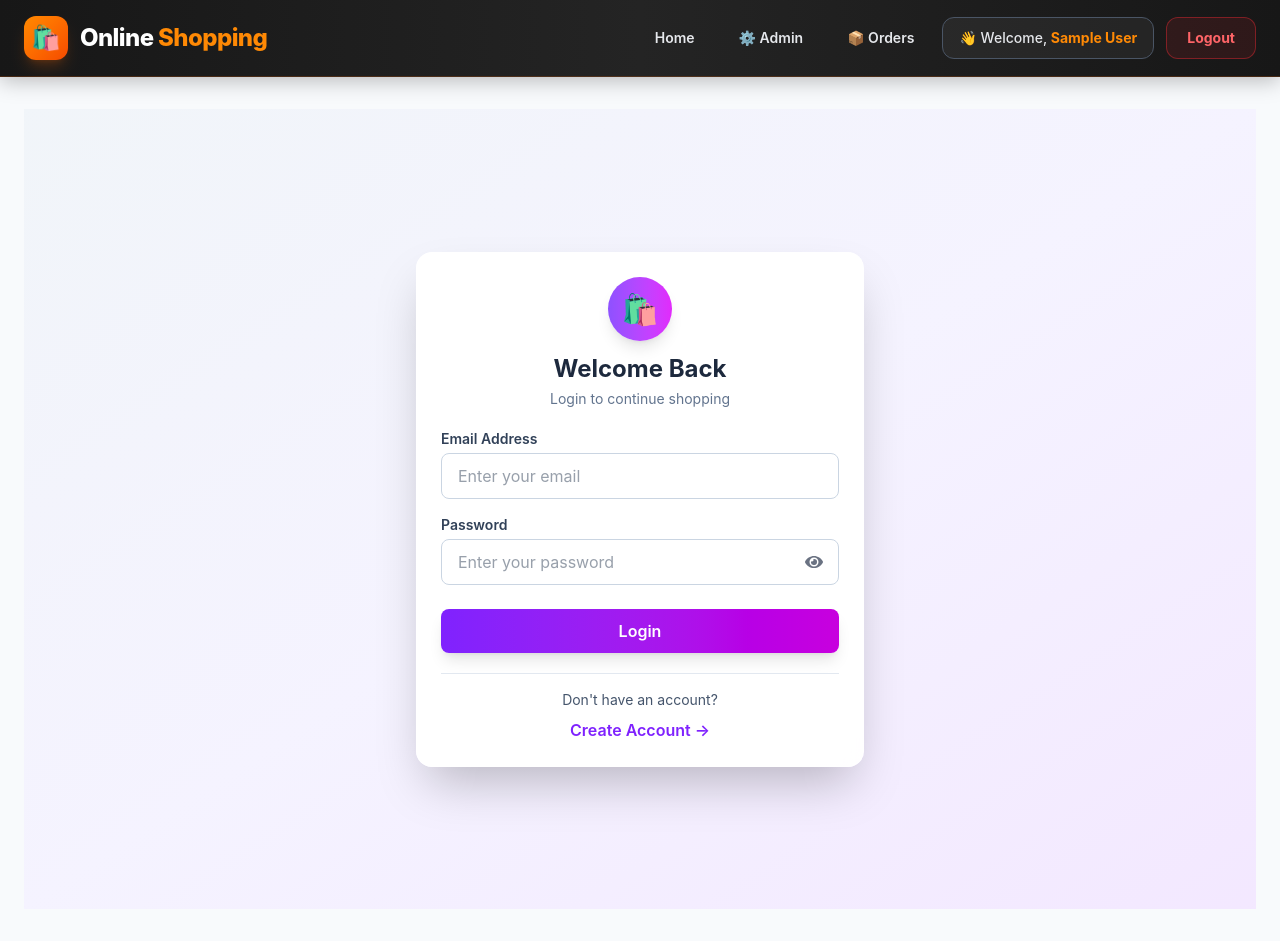
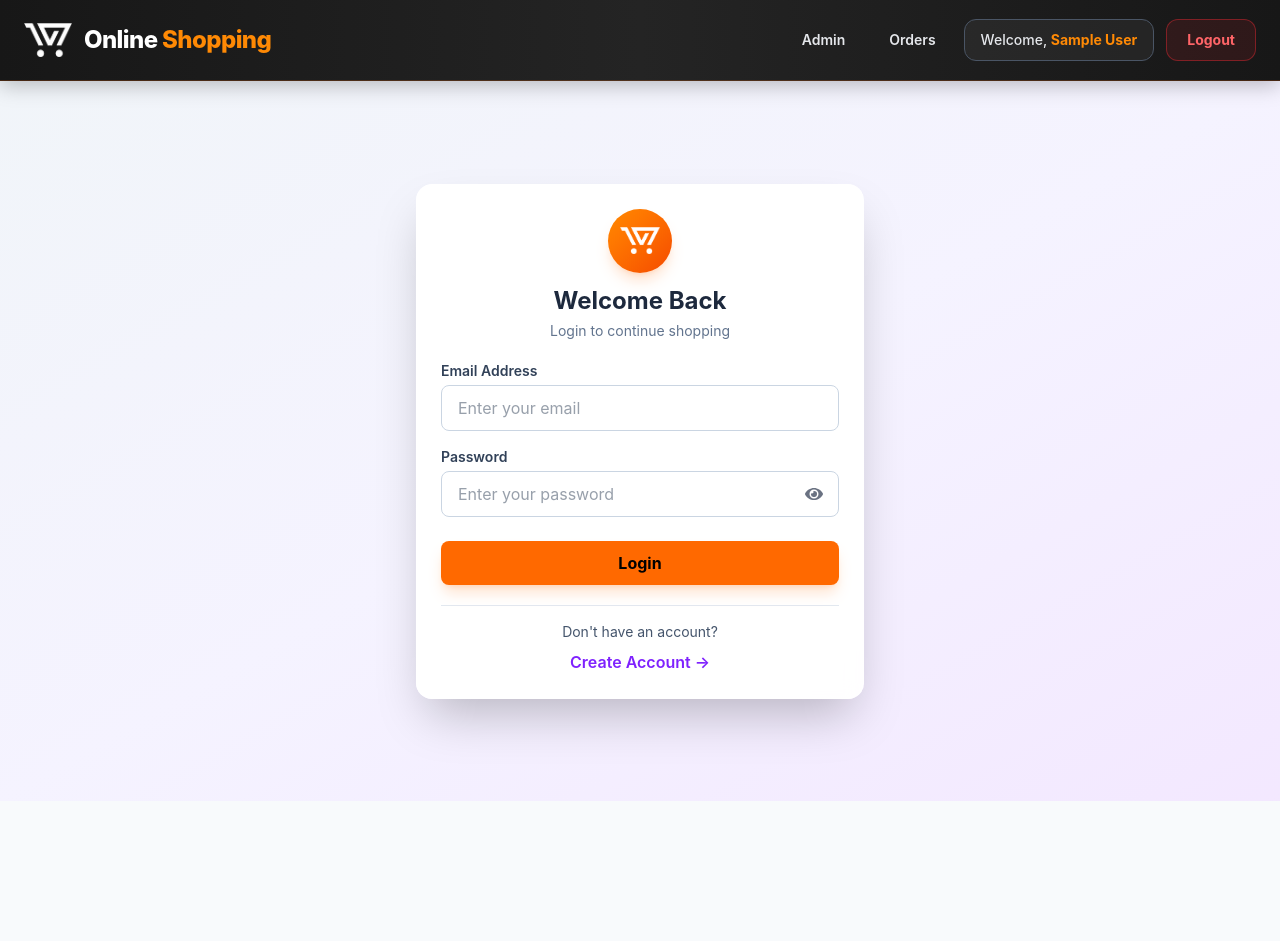
Before and after one commit to SudhirKadam1802/Online-Shopping-Application, a React (Vite) app in the folder Online-Shopping-App-Frontend/: page /login in a window 1280 px wide. After the commit the page ends 801 px from the top, so only its background shows below. Built offline with nearby package versions, Linux system fonts and the light colour scheme; no server answers; sample sign-in values are in the browser's storage.

Commit message:
css changes login and signup

```diff
--- a/Online-Shopping-App-Frontend/src/Navbar.jsx
+++ b/Online-Shopping-App-Frontend/src/Navbar.jsx
@@ -1,8 +1,11 @@
-import { Link } from "react-router-dom";
+
+import { Link, useLocation } from "react-router-dom";
 import { useEffect, useState } from "react";
 
 const Navbar = ({ cartCount }) => {
+  const { pathname } = useLocation();
   const [user, setUser] = useState(null);
+  const isLoginPage = pathname === "/login";
 
   useEffect(() => {
     const loadUser = () => {
@@ -45,9 +48,11 @@ const Navbar = ({ cartCount }) => {
           to="/"
           className="group flex items-center gap-3"
         >
-          <span className="flex h-11 w-11 items-center justify-center rounded-xl bg-gradient-to-br from-orange-400 to-orange-600 text-2xl shadow-lg shadow-orange-500/20 transition-transform duration-300 group-hover:scale-110">
-            🛍️
-          </span>
+          <img
+            src="/shop-logo-white-transparent.png"
+            alt="Online Shopping Logo"
+            className="h-12 w-12 object-contain transition-transform duration-300 group-hover:scale-110"
+          />
 
           <span className="text-2xl font-extrabold tracking-tight text-white">
             Online
@@ -58,11 +63,13 @@ const Navbar = ({ cartCount }) => {
         {/* Navigation */}
         <div className="flex items-center gap-3">
 
-          <Link to="/" className={navLink}>
-            Home
-          </Link>
+          {!isLoginPage && (
+            <Link to="/" className={navLink}>
+              Home
+            </Link>
+          )}
 
-          {!user?.isAdmin && (
+          {!isLoginPage && !user?.isAdmin && (
             <Link
               to="/cart"
               className="flex items-center gap-2 rounded-xl border border-orange-400/20 bg-orange-500/10 px-4 py-2.5 text-sm font-semibold text-orange-300 transition-all duration-300 hover:border-orange-400/50 hover:bg-orange-500/20"
@@ -79,18 +86,18 @@ const Navbar = ({ cartCount }) => {
             <>
               {user.isAdmin && (
                 <Link to="/admin" className={navLink}>
-                  ⚙️ Admin
+                  Admin
                 </Link>
               )}
 
               {!user.isAdmin && (
                 <Link to="/wishlist" className={navLink}>
-                  ❤️ Wishlist
+                   Wishlist
                 </Link>
               )}
 
               <Link to="/orders" className={navLink}>
-                📦 Orders
+                 Orders
               </Link>
             </>
           )}
@@ -114,7 +121,7 @@ const Navbar = ({ cartCount }) => {
           ) : (
             <>
               <div className="rounded-xl border border-gray-600 bg-white/5 px-4 py-2.5 text-sm font-medium text-gray-200">
-                👋 Welcome, <span className="font-bold text-orange-400">{user.name}</span>
+                 Welcome, <span className="font-bold text-orange-400">{user.name}</span>
               </div>
 
               <button
--- a/Online-Shopping-App-Frontend/src/pages/Login.jsx
+++ b/Online-Shopping-App-Frontend/src/pages/Login.jsx
@@ -1,4 +1,4 @@
-import { useState } from "react";
+import { useEffect, useState } from "react";
 import { Link, useLocation, useNavigate } from "react-router-dom";
 import { FaEye, FaEyeSlash } from "react-icons/fa";
 import { loginUser } from "../api";
@@ -15,6 +15,17 @@ const Login = () => {
   const [showPassword, setShowPassword] = useState(false);
   const [loading, setLoading] = useState(false);
   const [error, setError] = useState("");
+  const [transitionDestination, setTransitionDestination] = useState(null);
+
+  useEffect(() => {
+    if (!transitionDestination) return undefined;
+
+    const timeoutId = window.setTimeout(() => {
+      navigate(transitionDestination, { replace: true });
+    }, 2000);
+
+    return () => window.clearTimeout(timeoutId);
+  }, [navigate, transitionDestination]);
 
   const handleChange = (e) => {
     setFormData({
@@ -41,9 +52,9 @@ const Login = () => {
       window.dispatchEvent(new Event("auth-changed"));
 
       const returnTo = location.state?.from?.pathname;
-      navigate(response.data.user.isAdmin ? "/admin" : returnTo || "/", {
-        replace: true,
-      });
+      setTransitionDestination(
+        response.data.user.isAdmin ? "/admin" : returnTo || "/"
+      );
     } catch (err) {
       setError(
         err.response?.data?.message ||
@@ -55,15 +66,19 @@ const Login = () => {
   };
 
   return (
-    <div className="flex min-h-screen items-center justify-center bg-gradient-to-br from-slate-100 via-violet-50 to-purple-100 px-4 py-8">
+    <div className="relative left-1/2 -my-8 flex min-h-[calc(100vh-5rem)] w-screen -translate-x-1/2 items-center justify-center bg-gradient-to-br from-slate-100 via-violet-50 to-purple-100 px-4 py-8">
 
       <div className="w-full max-w-md rounded-2xl border border-white/70 bg-white/95 p-6 shadow-2xl backdrop-blur-sm">
 
         {/* Logo */}
         <div className="mb-5 text-center">
 
-          <div className="mx-auto mb-3 flex h-16 w-16 items-center justify-center rounded-full bg-gradient-to-r from-violet-500 to-fuchsia-500 text-3xl text-white shadow-lg">
-            🛍️
+          <div className="mx-auto mb-3 flex h-16 w-16 items-center justify-center rounded-full bg-gradient-to-br from-orange-400 to-orange-600 shadow-lg shadow-orange-500/20">
+            <img
+              src="/shop-logo-white-transparent.png"
+              alt="Online Shopping logo"
+              className="h-10 w-10 object-contain"
+            />
           </div>
 
           <h2 className="text-2xl font-bold text-slate-800">
@@ -136,10 +151,10 @@ const Login = () => {
           {/* Login Button */}
           <button
             type="submit"
-            disabled={loading}
-            className="mt-2 w-full rounded-lg bg-gradient-to-r from-violet-600 to-fuchsia-600 py-2.5 font-semibold text-white shadow-lg transition-all duration-300 hover:scale-[1.02] hover:shadow-xl disabled:cursor-not-allowed disabled:opacity-70"
+            disabled={loading || Boolean(transitionDestination)}
+            className="mt-2 w-full rounded-lg bg-orange-500 py-2.5 font-bold text-black shadow-lg shadow-orange-500/20 transition-all duration-300 hover:scale-[1.02] hover:bg-orange-400 hover:shadow-orange-500/40 disabled:cursor-not-allowed disabled:opacity-70"
           >
-            {loading ? "Logging in..." : "Login"}
+            {loading ? "Logging in..." : transitionDestination ? "Welcome!" : "Login"}
           </button>
 
         </form>
@@ -162,6 +177,26 @@ const Login = () => {
 
       </div>
 
+      {transitionDestination && (
+        <div
+          className="login-transition-overlay"
+          role="status"
+          aria-live="polite"
+          aria-label="Login successful. Opening your store."
+        >
+          <div className="login-transition-brand">
+            <img
+              src="/shop-logo-white-transparent.png"
+              alt=""
+              className="login-transition-logo"
+            />
+            <span className="login-transition-name">
+              Online<span> Shopping</span>
+            </span>
+          </div>
+        </div>
+      )}
+
     </div>
   );
 };
--- a/Online-Shopping-App-Frontend/src/style.css
+++ b/Online-Shopping-App-Frontend/src/style.css
@@ -19,3 +19,78 @@ body {
 * {
   box-sizing: border-box;
 }
+
+.login-transition-overlay {
+  position: fixed;
+  inset: 0;
+  z-index: 1000;
+  display: flex;
+  align-items: center;
+  justify-content: center;
+  overflow: hidden;
+  background:
+    radial-gradient(ellipse at center, rgba(51, 65, 85, 0.72), transparent 58%),
+    linear-gradient(135deg, #171717, #242424 55%, #171717);
+  animation: login-overlay-appear 300ms ease-out both;
+}
+
+.login-transition-brand {
+  display: flex;
+  align-items: center;
+  gap: 1rem;
+  padding: 1.5rem;
+  animation: login-brand-pop 600ms cubic-bezier(0.2, 0.8, 0.2, 1) both;
+}
+
+.login-transition-logo {
+  width: clamp(4rem, 12vw, 6rem);
+  height: clamp(4rem, 12vw, 6rem);
+  object-fit: contain;
+  animation: login-logo-rotate 2s linear 1;
+}
+
+.login-transition-name {
+  color: #fff;
+  font-size: clamp(1.75rem, 6vw, 3rem);
+  font-weight: 800;
+  letter-spacing: -0.04em;
+  white-space: nowrap;
+}
+
+.login-transition-name span {
+  color: #fb923c;
+}
+
+@keyframes login-overlay-appear {
+  from {
+    opacity: 0;
+  }
+  to {
+    opacity: 1;
+  }
+}
+
+@keyframes login-brand-pop {
+  from {
+    opacity: 0;
+    transform: scale(0.55) translateY(1rem);
+  }
+  to {
+    opacity: 1;
+    transform: scale(1) translateY(0);
+  }
+}
+
+@keyframes login-logo-rotate {
+  to {
+    transform: rotate(360deg);
+  }
+}
+
+@media (prefers-reduced-motion: reduce) {
+  .login-transition-overlay,
+  .login-transition-brand,
+  .login-transition-logo {
+    animation: none;
+  }
+}
```
Also changed, not shown: Online-Shopping-App-Frontend/public/shop-logo-white-transparent.png (added), 2 other files (tests, documents, lock files or other folders).
